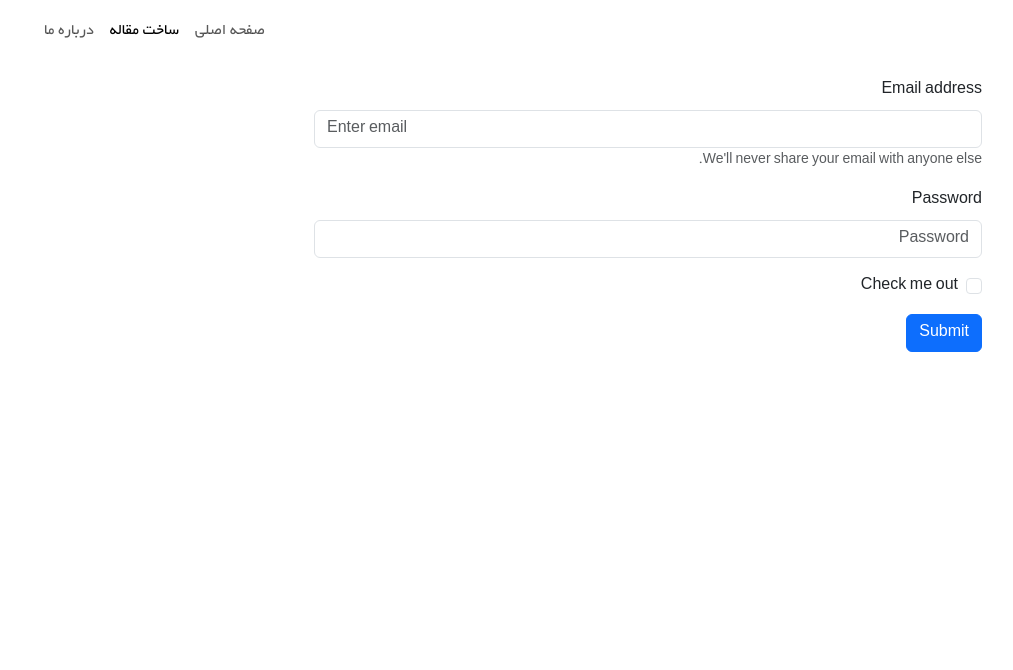
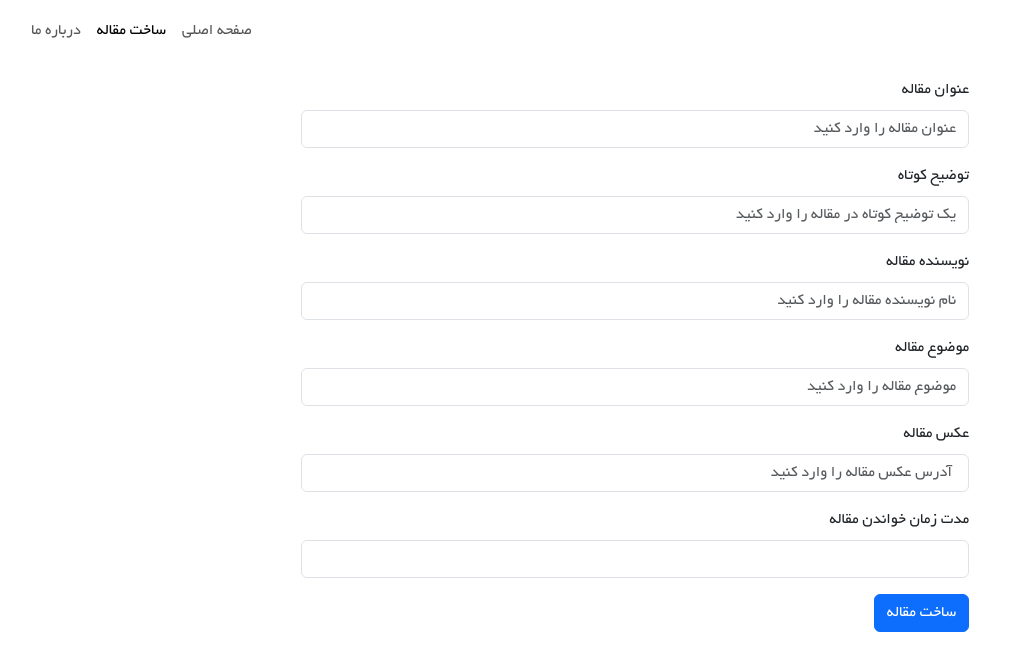
Before and after one commit to parastoopourazizi/api-project, a React (Create React App) app: page /add-article in a window 1280 px wide. Shown: the top 670 px of the page, without its empty margins (82-1095 px from the left). Built offline with nearby package versions, Linux system fonts and the light colour scheme.

Commit message:
add form for add article page

```diff
--- a/src/pages/addArticel/AddArticle.js
+++ b/src/pages/addArticel/AddArticle.js
@@ -10,23 +10,39 @@ function AddArticle(){
        <MyNavbar/>
        <div  className="formcontainer">
        <Form>
-      <Form.Group className="mb-3" controlId="formBasicEmail">
-        <Form.Label>Email address</Form.Label>
-        <Form.Control type="email" placeholder="Enter email" />
-        <Form.Text className="text-muted">
-          We'll never share your email with anyone else.
-        </Form.Text>
+      <Form.Group className="mb-3">
+        <Form.Label> عنوان مقاله</Form.Label>
+        <Form.Control type="text" placeholder="عنوان مقاله را وارد کنید" />
       </Form.Group>
 
-      <Form.Group className="mb-3" controlId="formBasicPassword">
-        <Form.Label>Password</Form.Label>
-        <Form.Control type="password" placeholder="Password" />
+      <Form.Group className="mb-3">
+        <Form.Label>  توضیح کوتاه</Form.Label>
+        <Form.Control type="text" placeholder="یک توضیح کوتاه در مقاله را وارد کنید" />
       </Form.Group>
-      <Form.Group className="mb-3" controlId="formBasicCheckbox">
-        <Form.Check type="checkbox" label="Check me out" />
+
+      <Form.Group className="mb-3">
+        <Form.Label>   نویسنده مقاله</Form.Label>
+        <Form.Control type="text" placeholder="نام نویسنده مقاله را وارد کنید" />
       </Form.Group>
-      <Button variant="primary" type="submit">
-        Submit
+
+      <Form.Group className="mb-3">
+        <Form.Label>   موضوع مقاله</Form.Label>
+        <Form.Control type="text" placeholder="موضوع مقاله را وارد کنید" />
+      </Form.Group>
+
+      <Form.Group className="mb-3">
+        <Form.Label>   عکس مقاله</Form.Label>
+        <Form.Control type="text" placeholder=" آدرس عکس مقاله را وارد کنید" />
+      </Form.Group>
+
+      <Form.Group className="mb-3">
+        <Form.Label>   مدت زمان خواندن مقاله</Form.Label>
+        <Form.Control type="number" placeholder="" />
+      </Form.Group>
+
+
+      <Button variant="primary" type="button">
+        ساخت مقاله
       </Button>
     </Form>
        </div>
```
